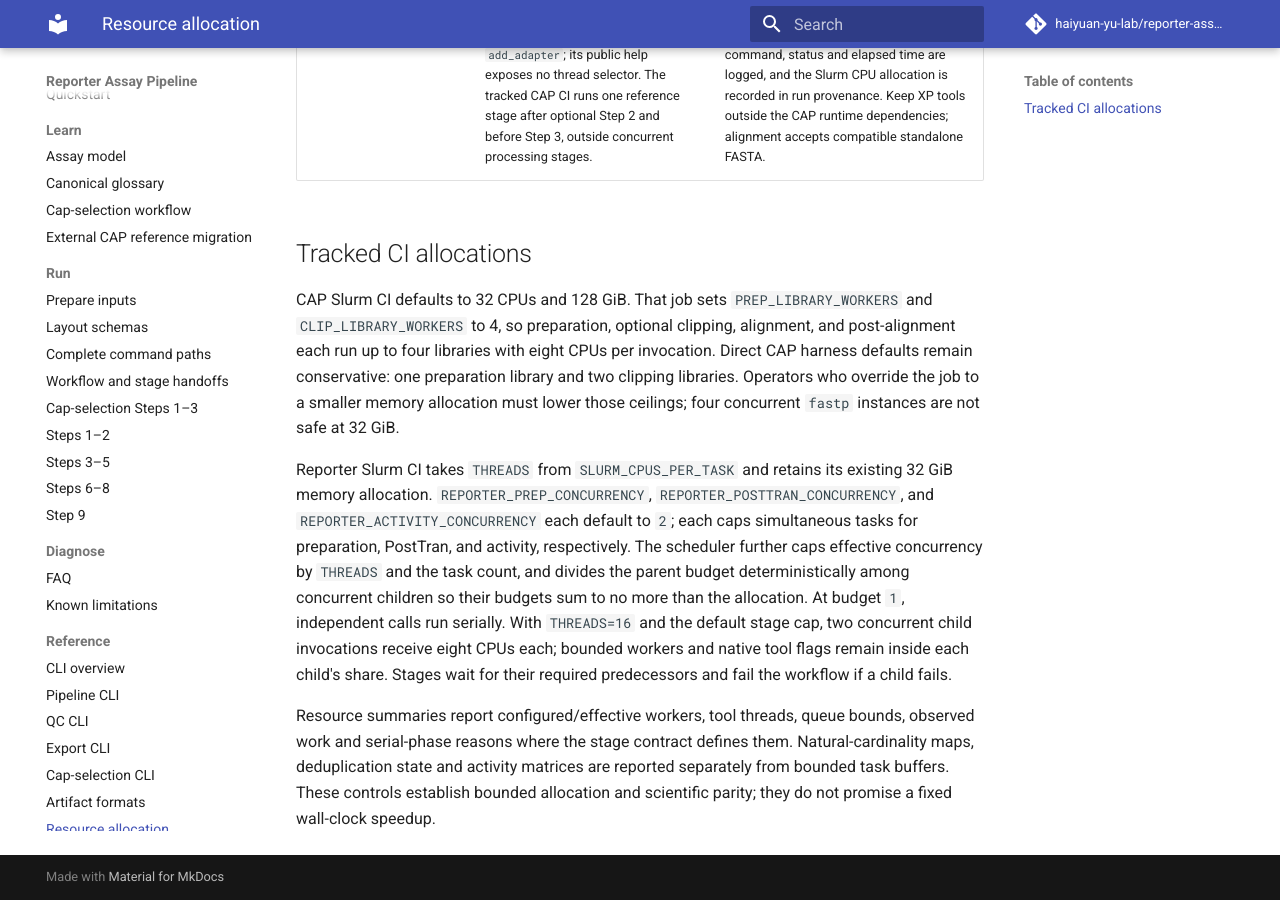
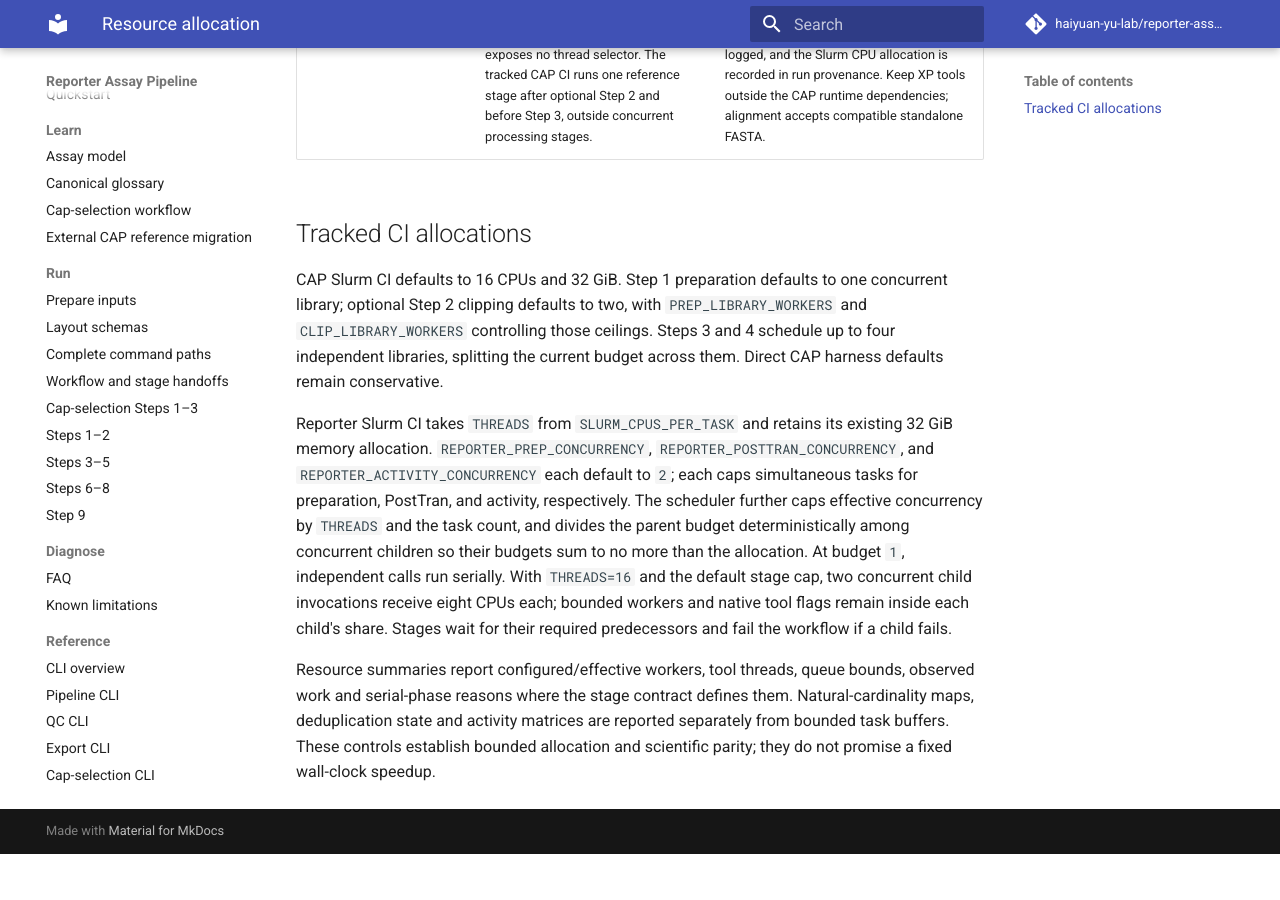
Before and after one commit to haiyuan-yu-lab/reporter-assay-pipeline-doc, an MkDocs documentation site: the page built from docs/resource-allocation.md, in a window 1280 px wide and 900 px high, scrolled down 2688 px. Built offline with MkDocs 1.6.1 and Material for MkDocs 9.7.7, drawn with Linux system fonts in a browser that asks for light colours; comment, search, counter and statistics services are not loaded; after the commit the page ends 3542 px from its top, so only the background shows below that; some of the changed text lies outside the part shown.

Commit message:
Revert "Document CAP CI's 32-CPU four-library allocation."
This reverts commit ebd54ba619f123e04a4bf0567cf87e319a19cd47.

```diff
--- a/docs/resource-allocation.md
+++ b/docs/resource-allocation.md
@@ -26,13 +26,11 @@
 
 ## Tracked CI allocations
 
-CAP Slurm CI defaults to 32 CPUs and 128 GiB. That job sets
-`PREP_LIBRARY_WORKERS` and `CLIP_LIBRARY_WORKERS` to 4, so preparation, optional
-clipping, alignment, and post-alignment each run up to four libraries with eight
-CPUs per invocation. Direct CAP harness defaults remain conservative: one
-preparation library and two clipping libraries. Operators who override the job
-to a smaller memory allocation must lower those ceilings; four concurrent
-`fastp` instances are not safe at 32 GiB.
+CAP Slurm CI defaults to 16 CPUs and 32 GiB. Step 1 preparation defaults to one
+concurrent library; optional Step 2 clipping defaults to two, with
+`PREP_LIBRARY_WORKERS` and `CLIP_LIBRARY_WORKERS` controlling those ceilings.
+Steps 3 and 4 schedule up to four independent libraries, splitting the current
+budget across them. Direct CAP harness defaults remain conservative.
 
 Reporter Slurm CI takes `THREADS` from `SLURM_CPUS_PER_TASK` and retains its
 existing 32 GiB memory allocation. `REPORTER_PREP_CONCURRENCY`,
```
Also changed, not shown: other parts of docs/resource-allocation.md (+1 -1 lines).
